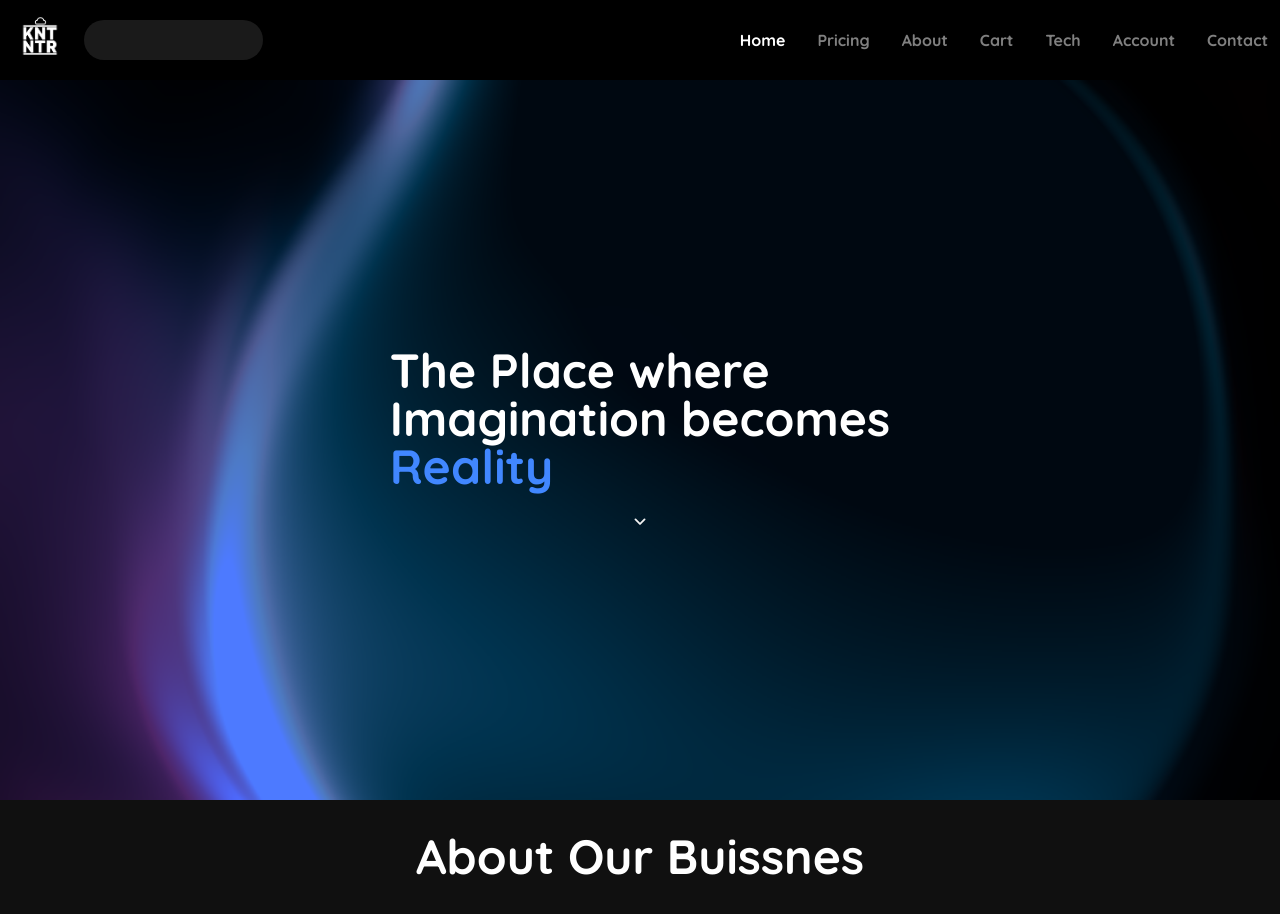
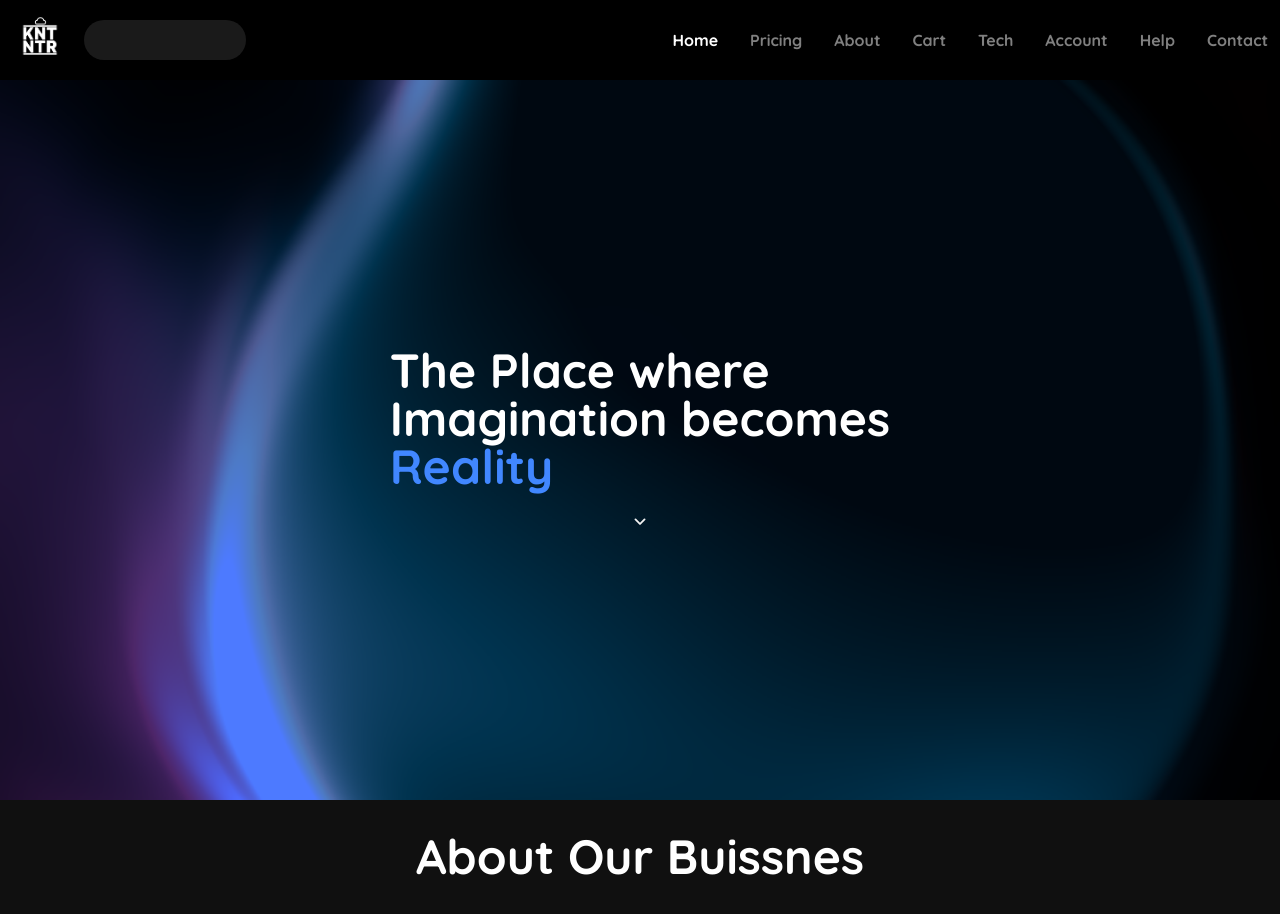
Before and after one commit to noahSnbr07/Kontentora, a React (Vite) app: page / in a window 1280 px wide. Shown: the top 914 px of the page. Built offline with nearby package versions, Linux system fonts and the light colour scheme.

Commit message:
modified:   src/components/Navbar.tsx

```diff
--- a/src/components/Navbar.tsx
+++ b/src/components/Navbar.tsx
@@ -23,6 +23,7 @@ export default function Navbar(): JSX.Element {
     { name: "Cart", url: "/cart" },
     { name: "Tech", url: "/tech" },
     { name: "Account", url: "/account" },
+    {name: "Help", url: "/help"},
     { name: "Contact", url: "/contact" },
   ];
 
@@ -59,6 +60,7 @@ export default function Navbar(): JSX.Element {
     { keywords: ["tech", "code", "development"], location: "/tech", label: "Our Technologies" },
     { keywords: ["account", "profile", "me"], location: "/account", label: "Your Account" },
     { keywords: ["Contact", "Email", "Service"], location: "/contact", label: "Contact Us" },
+    { keywords: ["Help", "Q&A", "what"], location:"/help", label:"Get Help"},
   ];
 
   //funktion um input wert zu updaten
```
